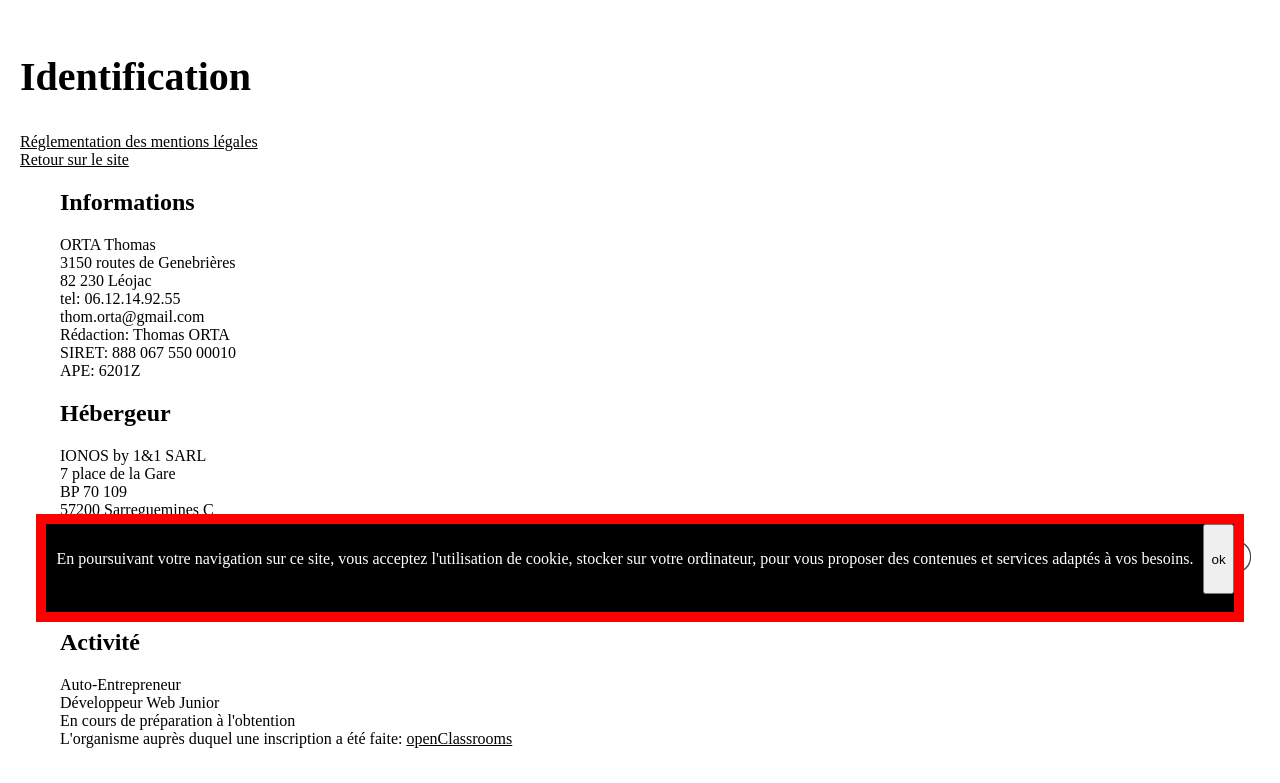
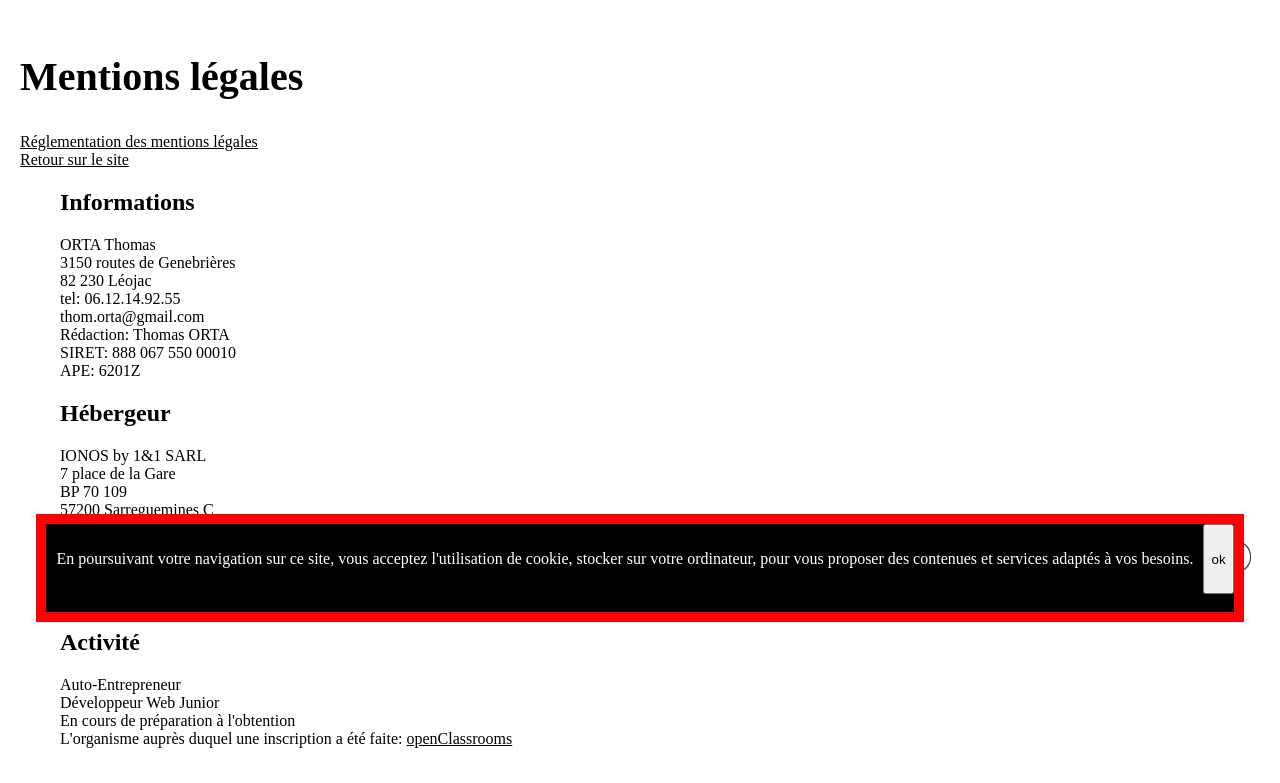
Before and after one commit to Web82-Thom/ThomasOrta, a PHP site: page /mentionsLegales.php in a window 1280 px wide. Shown: the part 178-961 px from the top of the page. Run offline with PHP 8.4, Linux system fonts and the light colour scheme; some libraries are stand-ins or nearby versions; some web fonts are replaced.

Commit message:
change title

```diff
--- a/view/mentionsLegales.php
+++ b/view/mentionsLegales.php
@@ -3,7 +3,7 @@
 <?php ob_start(); ?>
 
 <section id="identification">
-    <h1>Identification</h1>
+    <h1>Mentions légales</h1>
     <a href="https://www.service-public.fr/professionnels-entreprises/vosdroits/F31228">
         Réglementation des mentions légales
     </a></br>
```
